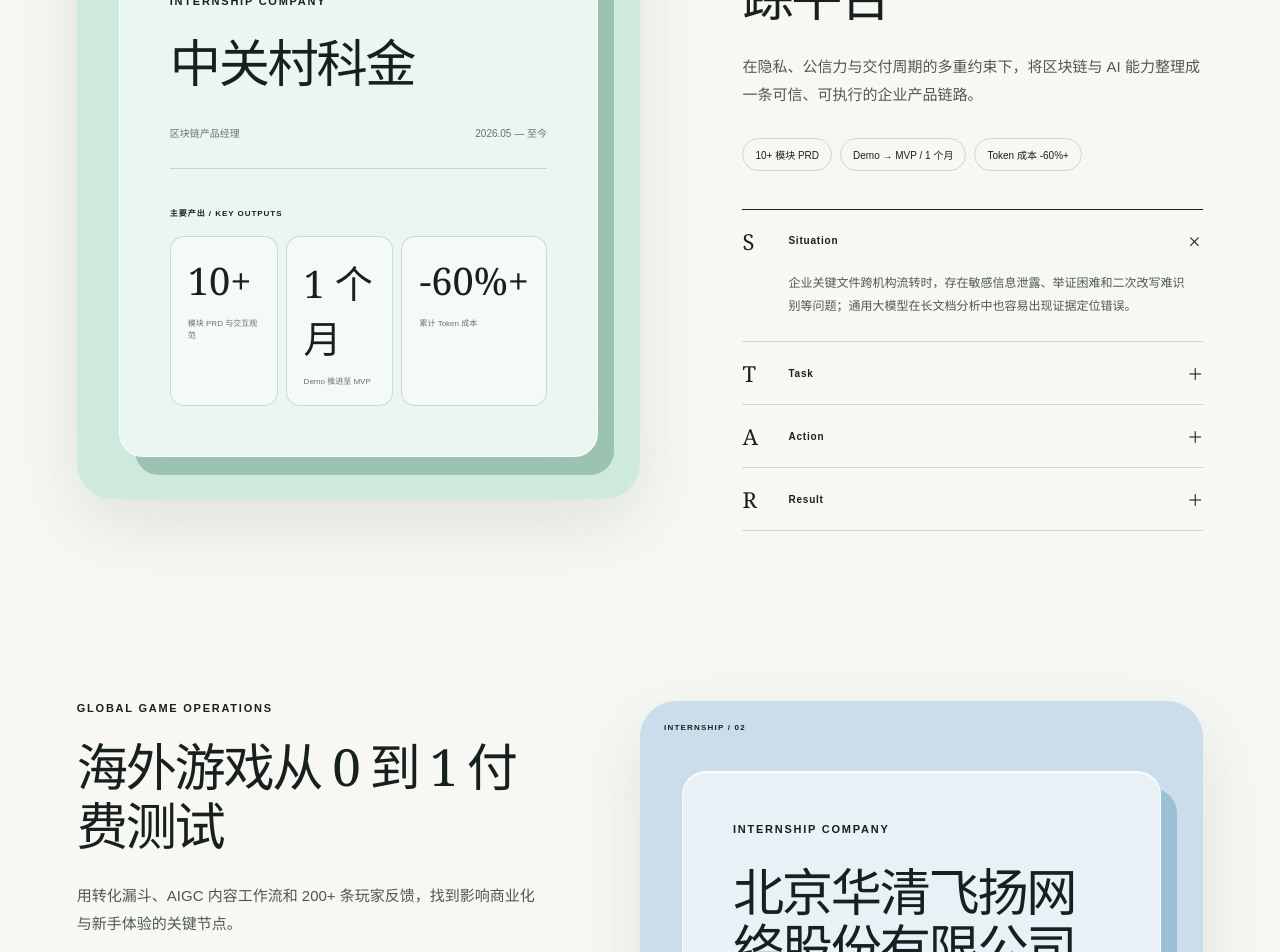
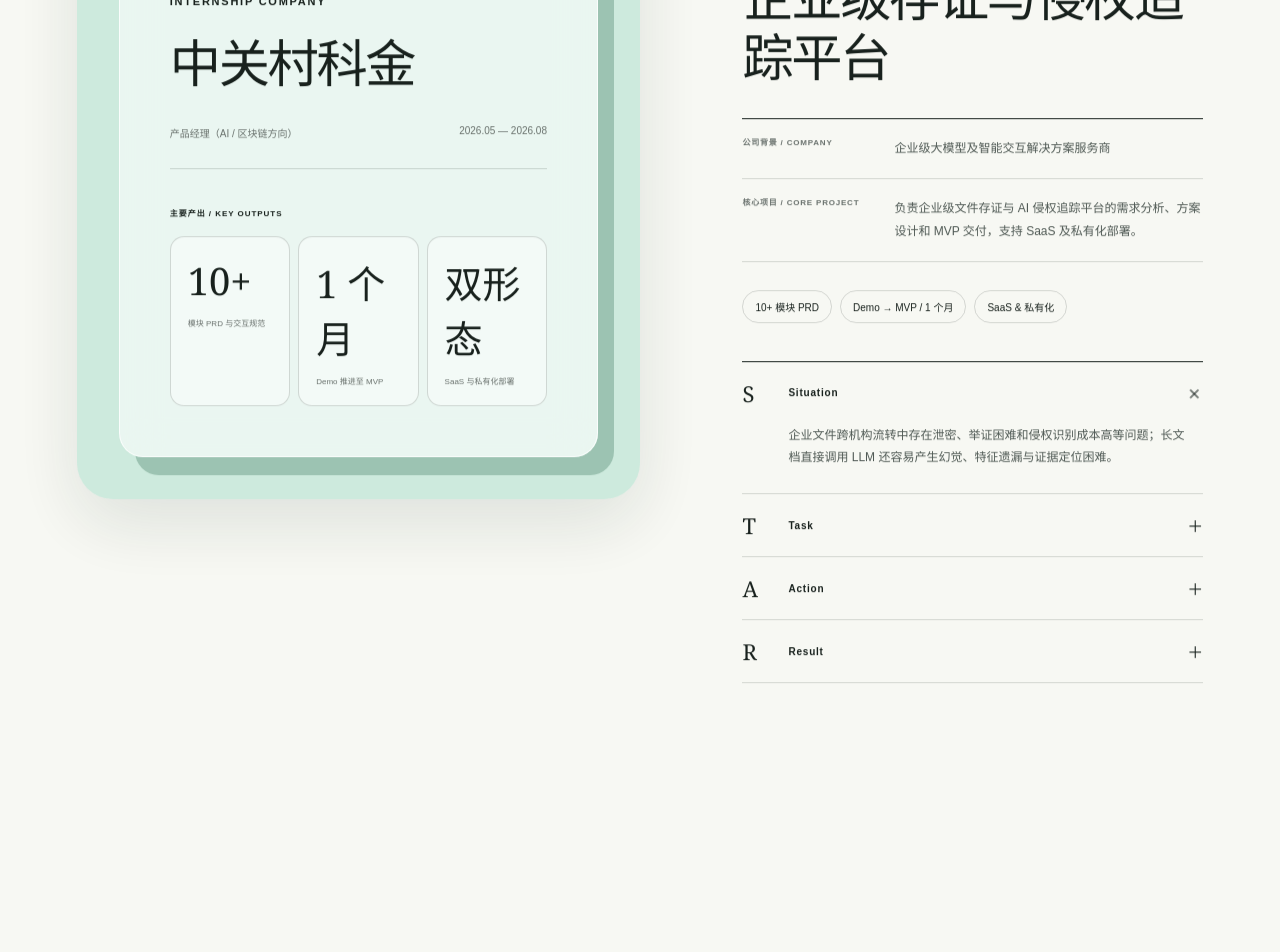
Before and after one commit to kfcvo/kfcvo.github.io, a Next.js app: page /works/intern in a window 1280 px wide. Shown: the part 540-1492 px from the top of the page. Built offline with nearby package versions, Linux system fonts and the light colour scheme.

Commit message:
Expand internship experience narratives

```diff
--- a/app/components/InternCaseStudy.tsx
+++ b/app/components/InternCaseStudy.tsx
@@ -20,7 +20,8 @@ export function InternCaseStudy({ data }: { data: InternCase }) {
         <div>
           <p className="eyebrow">{data.sector}</p>
           <h1>{data.company}</h1>
-          <p>{data.summary}</p>
+          <p className="intern-summary">{data.summary}</p>
+          <p className="intern-background"><span>COMPANY PROFILE</span>{data.background}</p>
         </div>
         <dl>
           <div><dt>ROLE</dt><dd>{data.role}</dd></div>
--- a/app/globals.css
+++ b/app/globals.css
@@ -288,7 +288,8 @@ img { display: block; max-width: 100%; }
 /* Category pages */
 .work-index-section { padding-top: 110px; }
 .work-index-section .featured-list { margin-top: 115px; }
-.internship-project { align-items: start; }
+.internship-project { align-items: start; animation: internship-reveal .7s cubic-bezier(.2,.7,.2,1) both; }
+.internship-project:nth-child(2) { animation-delay: .08s; }
 .company-visual { display: flex; align-items: center; min-height: 600px; padding: 70px 42px 42px; }
 .company-visual-mint { background: #cdeadd; }
 .company-visual-sky { background: #cbddeb; }
@@ -301,6 +302,10 @@ img { display: block; max-width: 100%; }
 .output-grid article { min-height: 112px; padding: 17px; border: 1px solid var(--line); border-radius: 14px; background: rgba(255,255,255,.44); }
 .output-grid strong { display: block; font-family: Georgia, serif; font-size: clamp(24px, 3vw, 38px); font-weight: 400; }
 .output-grid span { display: block; margin-top: 12px; color: var(--muted); font-size: 8px; line-height: 1.5; }
+.intern-context { margin: 32px 0 0; border-top: 1px solid var(--ink); }
+.intern-context div { display: grid; grid-template-columns: 132px 1fr; gap: 20px; padding: 18px 0; border-bottom: 1px solid var(--line); }
+.intern-context dt { color: var(--muted); font-size: 8px; font-weight: 700; letter-spacing: .1em; line-height: 1.6; }
+.intern-context dd { margin: 0; color: #4e5853; font-size: 12px; line-height: 1.9; }
 .inline-accordion { margin-top: 38px; border-top: 1px solid var(--ink); }
 .inline-accordion details { border-bottom: 1px solid var(--line); }
 .inline-accordion summary { display: grid; grid-template-columns: 46px 1fr auto; align-items: center; min-height: 62px; list-style: none; cursor: pointer; }
@@ -381,7 +386,9 @@ img { display: block; max-width: 100%; }
 .intern-case { width: min(1360px, calc(100% - 44px)); margin: 65px auto 170px; }
 .intern-hero { display: grid; grid-template-columns: 1.25fr .75fr; align-items: end; gap: 80px; padding: 80px 0 100px; }
 .intern-hero h1 { margin: 22px 0 28px; font-family: Georgia, "Songti SC", serif; font-size: clamp(52px, 7vw, 102px); font-weight: 400; letter-spacing: -.06em; line-height: 1.05; }
-.intern-hero > div > p:last-child { max-width: 730px; color: #4e5853; font-size: 16px; line-height: 1.9; }
+.intern-summary { max-width: 730px; color: #4e5853; font-size: 16px; line-height: 1.9; }
+.intern-background { display: flex; align-items: baseline; gap: 18px; max-width: 730px; margin-top: 25px; padding-top: 18px; border-top: 1px solid var(--line); color: #4e5853; font-size: 12px; line-height: 1.7; }
+.intern-background span { flex: 0 0 auto; color: var(--muted); font-size: 8px; font-weight: 700; letter-spacing: .12em; }
 .intern-hero dl { margin: 0; border-top: 1px solid var(--ink); }
 .intern-hero dl div { display: grid; grid-template-columns: 80px 1fr; padding: 19px 0; border-bottom: 1px solid var(--line); }
 .intern-hero dt { color: var(--muted); font-size: 8px; font-weight: 700; letter-spacing: .12em; }.intern-hero dd { margin: 0; font-size: 12px; }
@@ -426,6 +433,19 @@ img { display: block; max-width: 100%; }
 .capability-list{margin-top:80px;border-top:1px solid var(--ink)}.capability-list article{display:grid;grid-template-columns:100px 1fr 1.2fr;align-items:center;min-height:130px;border-bottom:1px solid var(--line)}.capability-list article>span{font-size:9px;font-weight:700}.capability-list h3{margin:0;font-family:Georgia,serif;font-size:35px;font-weight:400}.capability-list p{margin:0;color:var(--muted);font-size:13px;line-height:1.8}
 
 @keyframes rise { from { opacity: 0; transform: translateY(10px); } }
+@keyframes internship-reveal { from { opacity: 0; transform: translateY(30px); } to { opacity: 1; transform: translateY(0); } }
+
+@supports (animation-timeline: view()) {
+  .internship-project { animation-timeline: view(); animation-range: entry 6% cover 28%; }
+}
+
+@media (hover: hover) {
+  .company-card { transition: transform 320ms ease, box-shadow 320ms ease; }
+  .internship-project:hover .company-card { transform: translateY(-6px); box-shadow: inset 0 1px 0 rgba(255,255,255,.9), 18px 23px 0 rgba(67,124,99,.3); }
+  .company-visual-sky:hover .company-card { box-shadow: inset 0 1px 0 rgba(255,255,255,.9), 18px 23px 0 rgba(55,132,167,.28); }
+  .output-grid article { transition: transform 220ms ease, background 220ms ease; }
+  .output-grid article:hover { transform: translateY(-4px); background: rgba(255,255,255,.7); }
+}
 
 @media (max-width: 980px) {
   .site-header { grid-template-columns: 1fr auto; }
@@ -479,10 +499,10 @@ img { display: block; max-width: 100%; }
   .practice-section,.featured-section{padding:95px 20px 110px}.section-heading,.featured-intro{display:block}.section-heading h2,.featured-intro h2{margin-top:18px}.section-heading>p:last-child,.featured-intro>p:last-child{margin-top:25px}.folder-grid{margin-top:60px}.folder-card{min-height:250px}.folder-sheet{height:145px}.folder-front{min-height:155px;padding:35px 20px 24px}.folder-front h2{font-size:11px}.featured-list{margin-top:80px}.featured-project{gap:45px;margin-bottom:110px}.project-visual{min-height:430px;border-radius:24px}.project-visual-evidence,.project-visual-growth,.project-visual-mood{padding:60px 20px 28px}.evidence-ui{box-shadow:10px 12px 0 #398665}.ui-panel{padding:10px}.ui-panel strong{font-size:34px}.growth-card{width:65%;min-height:180px;padding:17px}.growth-card strong{margin-top:26px;font-size:46px}.growth-bars{top:70px;width:52%;height:160px;padding:12px}.growth-note{right:0;left:5%;padding:18px}.mood-ui{border-radius:120px 120px 22px 22px;box-shadow:10px 12px 0 #8c91cf}.mood-orbit{margin-top:35px}.featured-copy h2,.featured-copy h3{font-size:39px}.featured-copy>p:not(.eyebrow){font-size:14px}
   .site-footer{grid-template-columns:1fr;padding:60px 20px 36px}.footer-links{align-items:flex-start;flex-direction:column}.footer-note{margin-top:20px}
   .page-back{top:10px;margin-left:20px}.case-study,.intern-case,.design-archive{width:calc(100% - 40px);margin-top:35px}.case-hero{min-height:auto;padding:55px 0}.case-title h1{font-size:53px}.case-summary{font-size:14px}.case-hero-visual{min-height:390px;padding:20px}.case-window{height:330px;box-shadow:10px 12px 0 rgba(67,124,99,.45)}.case-hero-ai .case-window{box-shadow:10px 12px 0 #858ac2}.mood-dashboard{padding:25px}.mood-pulse{top:70px;right:20px;width:110px;height:110px}.mood-calendar{right:20px;bottom:25px;left:20px;gap:4px}.ai-dashboard{grid-template-columns:1fr;padding:14px}.ai-signal{display:none}.case-overview{margin-top:90px;padding:55px 0}.overview-meta{grid-template-columns:1fr}.overview-role h2{font-size:26px}.case-chapters{margin:90px auto}.case-chapters article{grid-template-columns:42px 1fr;gap:12px;padding:38px 0}.case-chapters p{font-size:13px}.case-closing{padding-top:70px}
-  .intern-hero{padding:55px 0 70px}.intern-hero h1{font-size:52px}.intern-hero>div>p:last-child{font-size:14px}.case-tabs{grid-template-columns:1fr}.case-tabs button{min-height:70px;border-right:0;border-bottom:1px solid var(--line)}.intern-feature{padding:70px 0}.intern-art{min-height:430px;border-radius:24px;box-shadow:10px 12px 0 #49886c}.art-canvas{min-height:380px;padding:18px}.art-map{width:76%;height:48%}.art-metric{top:16%;right:2%;width:46%;padding:17px}.art-metric strong{margin-top:25px;font-size:18px}.art-evidence{right:4%;bottom:4%;left:7%;padding:18px}.art-evidence p{font-size:13px}.intern-story h2{font-size:39px}
+  .intern-hero{padding:55px 0 70px}.intern-hero h1{font-size:52px}.intern-summary{font-size:14px}.intern-background{align-items:flex-start;flex-direction:column;gap:8px}.case-tabs{grid-template-columns:1fr}.case-tabs button{min-height:70px;border-right:0;border-bottom:1px solid var(--line)}.intern-feature{padding:70px 0}.intern-art{min-height:430px;border-radius:24px;box-shadow:10px 12px 0 #49886c}.art-canvas{min-height:380px;padding:18px}.art-map{width:76%;height:48%}.art-metric{top:16%;right:2%;width:46%;padding:17px}.art-metric strong{margin-top:25px;font-size:18px}.art-evidence{right:4%;bottom:4%;left:7%;padding:18px}.art-evidence p{font-size:13px}.intern-story h2{font-size:39px}
   .design-archive>header{display:block;padding:55px 0 70px}.design-archive h1{margin:20px 0 30px;font-size:54px}.design-gallery{grid-template-columns:1fr;gap:35px}.piece-two,.piece-four{margin-top:0}.archive-note{margin-top:70px}
   .about-hero{width:calc(100% - 40px);margin-bottom:70px;padding:70px 0}.about-title h1{font-size:45px}.about-title>p:last-child{font-size:14px}.about-portrait{margin-top:30px}.about-manifesto{padding:90px 0}.about-manifesto blockquote{font-size:31px}.about-journey,.capability-section{width:calc(100% - 40px);margin:70px auto 110px}.about-journey .section-heading,.capability-section .section-heading{display:block}.timeline{margin-top:50px}.timeline article{grid-template-columns:1fr 38px;min-height:170px}.timeline article>div{grid-column:1/-1}.timeline h3{font-size:28px}.capability-list{margin-top:50px}.capability-list article{grid-template-columns:45px 1fr;padding:28px 0}.capability-list p{grid-column:2;margin-top:10px}
-  .work-index-section{padding-top:70px}.company-visual{min-height:500px;padding:58px 18px 24px}.company-card{min-height:390px;padding:25px 20px;box-shadow:10px 12px 0 rgba(67,124,99,.35)}.company-card h2{font-size:35px}.company-role{align-items:flex-start;flex-direction:column}.output-grid{grid-template-columns:1fr}.output-grid article{min-height:82px}.inline-accordion details>p{padding-left:46px}.ai-index-section{width:calc(100% - 40px);padding:80px 0 110px}.ai-index-section>header{display:block}.ai-index-section h1{margin:20px 0 28px;font-size:53px}.ai-index-grid{margin-top:65px}.ai-index-grid a{min-height:350px}
+  .work-index-section{padding-top:70px}.company-visual{min-height:500px;padding:58px 18px 24px}.company-card{min-height:390px;padding:25px 20px;box-shadow:10px 12px 0 rgba(67,124,99,.35)}.company-card h2{font-size:35px}.company-role{align-items:flex-start;flex-direction:column}.output-grid{grid-template-columns:1fr}.output-grid article{min-height:82px}.intern-context div{grid-template-columns:1fr;gap:8px}.inline-accordion details>p{padding-left:46px}.ai-index-section{width:calc(100% - 40px);padding:80px 0 110px}.ai-index-section>header{display:block}.ai-index-section h1{margin:20px 0 28px;font-size:53px}.ai-index-grid{margin-top:65px}.ai-index-grid a{min-height:350px}
 }
 
 @media (prefers-reduced-motion: reduce) {
--- a/app/works/intern/page.tsx
+++ b/app/works/intern/page.tsx
@@ -5,23 +5,24 @@ const internships = [
   {
     index: "01",
     company: "中关村科金",
-    role: "区块链产品经理",
-    period: "2026.05 — 至今",
+    role: "产品经理（AI / 区块链方向）",
+    period: "2026.05 — 2026.08",
     eyebrow: "ENTERPRISE AI × BLOCKCHAIN",
-    title: "企业级存证与侵权追踪平台",
-    summary: "在隐私、公信力与交付周期的多重约束下，将区块链与 AI 能力整理成一条可信、可执行的企业产品链路。",
-    facts: ["10+ 模块 PRD", "Demo → MVP / 1 个月", "Token 成本 -60%+"],
+    background: "企业级大模型及智能交互解决方案服务商",
+    title: "轻量化“区块链 + AI”企业级存证与侵权追踪平台",
+    summary: "负责企业级文件存证与 AI 侵权追踪平台的需求分析、方案设计和 MVP 交付，支持 SaaS 及私有化部署。",
+    facts: ["10+ 模块 PRD", "Demo → MVP / 1 个月", "SaaS & 私有化"],
     outputs: [
       ["10+", "模块 PRD 与交互规范"],
       ["1 个月", "Demo 推进至 MVP"],
-      ["-60%+", "累计 Token 成本"],
+      ["双形态", "SaaS 与私有化部署"],
     ],
     tone: "mint",
     star: {
-      Situation: "企业关键文件跨机构流转时，存在敏感信息泄露、举证困难和二次改写难识别等问题；通用大模型在长文档分析中也容易出现证据定位错误。",
-      Task: "参与定义隐私友好的企业存证与侵权追踪平台，把区块链、AI 与合规约束翻译成用户可理解、团队可交付的产品流程。",
-      Action: "独立完成 10+ 模块 PRD 与交互规范，梳理本地摘要、双链核验、Evidence Card 与 Claim Graph；推动限域 RAG、Validator 自动重试和 50+ 案例 Golden 测试集。",
-      Result: "支持产品在一个月内由 Demo 迭代至 MVP，并通过内部评审与种子客户验收；复杂分析场景累计 Token 成本下降 60%+。",
+      Situation: "企业文件跨机构流转中存在泄密、举证困难和侵权识别成本高等问题；长文档直接调用 LLM 还容易产生幻觉、特征遗漏与证据定位困难。",
+      Task: "参与规划“本地摘要存证—双链核验—AI 侵权追踪”完整业务链路，并负责平台需求分析、方案设计与 MVP 交付。",
+      Action: "协同架构团队完成司法链与公链的双链存证方案；设计“短文档直连模型、复杂案件 RAG 限域检索”的分级策略，并用 Claim Graph、JSON Schema 与证据卡片提升结论可追溯性。独立输出 10+ 模块 PRD、流程图及交互规范，协调研发、设计和测试处理需求变更。",
+      Result: "1 个月内推动产品由 Demo 迭代至 MVP，并完成内部评审与种子客户验收，形成支持 SaaS 与私有化部署的企业级解决方案。",
     },
   },
   {
@@ -30,8 +31,9 @@ const internships = [
     role: "游戏产品运营",
     period: "2024.12 — 2025.04",
     eyebrow: "GLOBAL GAME OPERATIONS",
-    title: "海外游戏从 0 到 1 付费测试",
-    summary: "用转化漏斗、AIGC 内容工作流和 200+ 条玩家反馈，找到影响商业化与新手体验的关键节点。",
+    background: "全球化游戏研发与发行公司，主要覆盖 SLG、RPG 等品类",
+    title: "海外 Roguelike 射击塔防 RPG 从 0 到 1 付费测试",
+    summary: "参与一款海外割草 Roguelike 射击塔防 RPG 手游从 0 到 1 的付费测试全流程运营。",
     facts: ["购买转化 +12%", "内容制作 4h → 1.5h", "200+ 用户反馈"],
     outputs: [
       ["+12%", "核心礼包购买转化"],
@@ -40,10 +42,10 @@ const internships = [
     ],
     tone: "sky",
     star: {
-      Situation: "海外 Roguelike 游戏付费测试初期，商店曝光到购买之间存在明显断点，同时社群反馈分散、宣发内容生产成本高。",
-      Task: "定位商业化与早期体验中的关键问题，建立能够快速验证付费触发、内容效率与用户反馈的运营方法。",
-      Action: "搭建商店曝光—关卡通关—付费触发漏斗，调整礼包出现时机；建立 AIGC Prompt 与审核 SOP，并使用 Python 分析 200+ 条 Discord 玩家反馈。",
-      Result: "核心礼包购买转化率提升约 12%，单篇内容制作时间由 4 小时缩短至 1.5 小时，并推动新手引导、难度曲线与资源节奏优化。",
+      Situation: "付费测试初期，用户主动充值意愿不足，海外社群宣发需求高频且内容生产耗时；同时玩家反馈分散，早期流失原因难以定位。",
+      Task: "围绕商业化转化、AIGC 内容效率和海外用户洞察，参与产品从 0 到 1 付费测试的全流程运营。",
+      Action: "搭建“商店曝光—关卡通关—付费触发”转化漏斗并设计场景化触发机制；构建结构化 Prompt 模板、视觉素材库与内容 SOP；搭建 Discord 社群，并用 Python 深度分析 200+ 条玩家反馈。",
+      Result: "核心礼包购买转化率提升约 12%；单篇内容制作周期由 4 小时压缩至 1.5 小时并产出 20+ 篇海外宣发内容；推动优化新手引导、难度曲线与资源投放，将付费卡点后移至高粘性周期。",
     },
   },
 ];
@@ -82,7 +84,10 @@ export default function InternWorksPage() {
               <div className="featured-copy">
                 <p className="eyebrow">{item.eyebrow}</p>
                 <h2>{item.title}</h2>
-                <p>{item.summary}</p>
+                <dl className="intern-context">
+                  <div><dt>公司背景 / COMPANY</dt><dd>{item.background}</dd></div>
+                  <div><dt>核心项目 / CORE PROJECT</dt><dd>{item.summary}</dd></div>
+                </dl>
                 <ul>{item.facts.map((fact) => <li key={fact}>{fact}</li>)}</ul>
                 <div className="inline-accordion" aria-label={`${item.company} STAR 项目复盘`}>
                   {Object.entries(item.star).map(([label, body], index) => (
```
Also changed, not shown: app/data.ts (+20 -17 lines).
